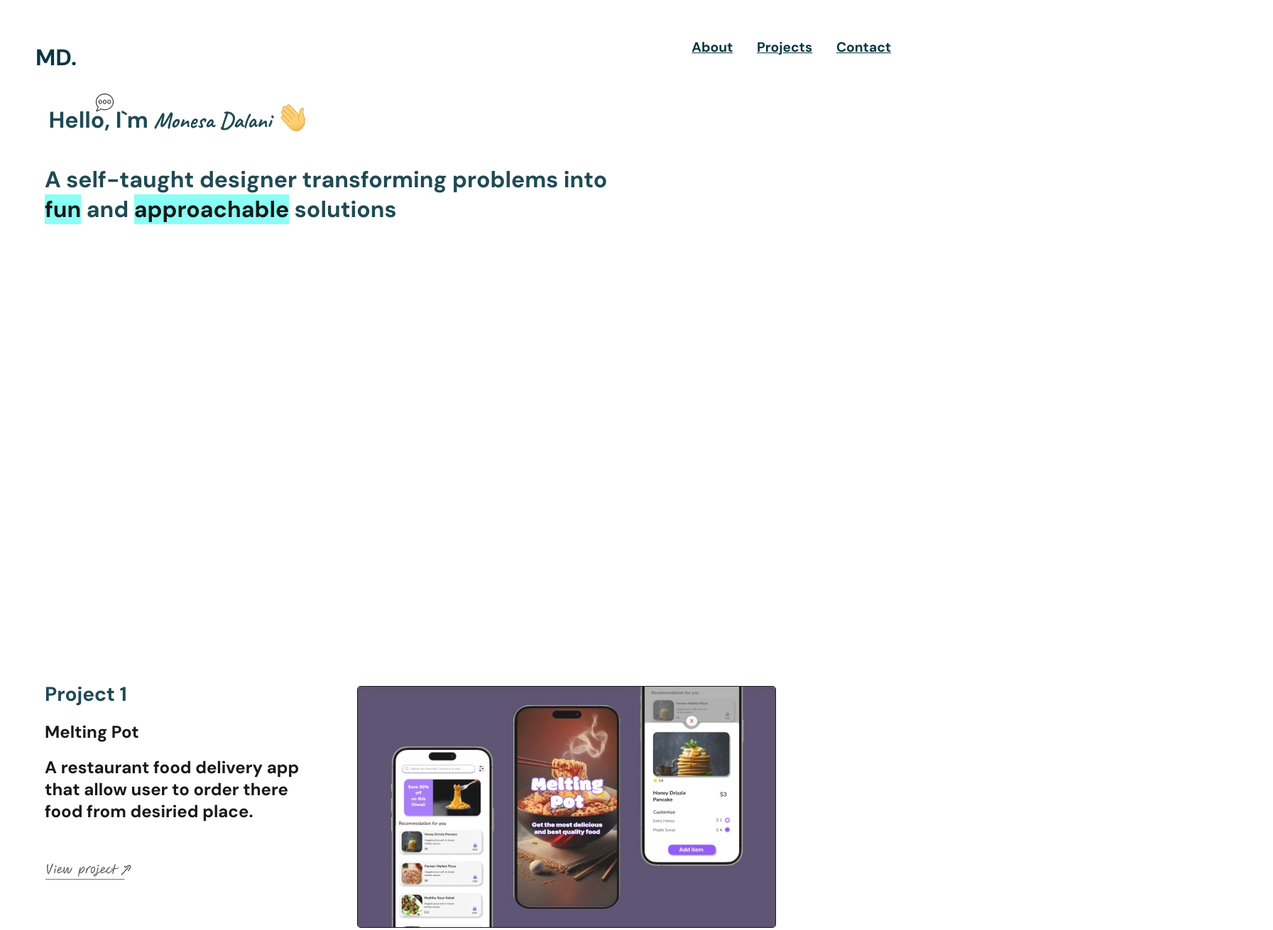
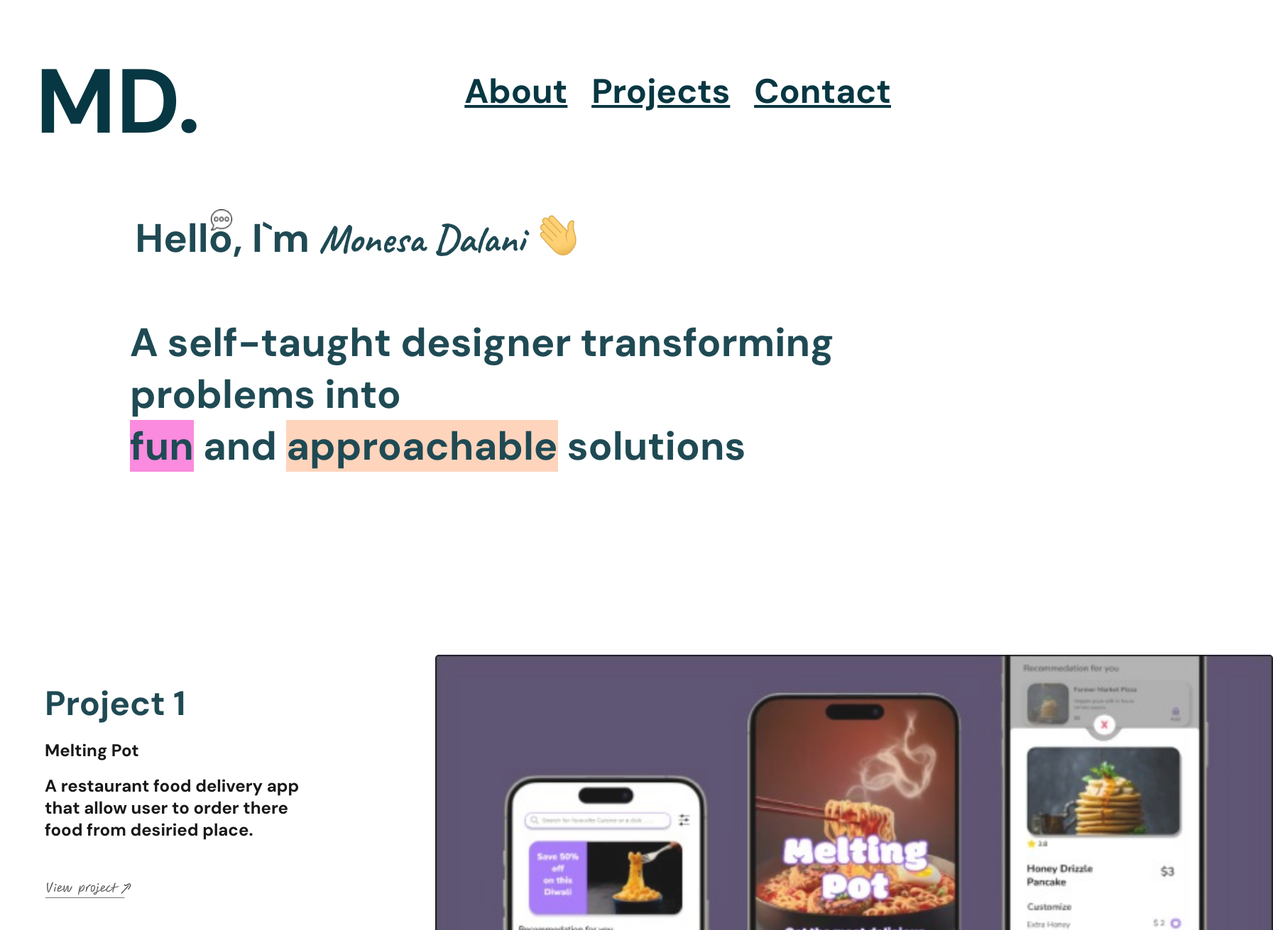
Before and after one commit to Nitin-Anil-Narang/UI-UX_Portfolio, a plain HTML site: page index.html in a window 1280 px wide. Shown: the top 1311 px of the page at 71% size, 1793 px wide, since content can reach past the window. Drawn offline with Linux system fonts and the light colour scheme.

Commit message:
changed the default page size compared to the browser

```diff
--- a/index.html
+++ b/index.html
@@ -20,7 +20,7 @@
   </header>
 
   <div class="mb_parallax_container" id="mb_parallax_one">
-    <div class="mb_parallax_overlay">
+    <div class="mb_parallax_overlay about" >
 
       <h1 class="h1-indent">
         <img  id="vector" src="/res/Vector.png" alt="">
@@ -30,17 +30,17 @@
       <br>
       <br>
       <h1 class="text-desc">
-        A self-taught designer transforming problems into <br><mark>fun</mark> and <mark>approachable</mark> solutions
+        A self-taught designer transforming problems into <br><mark>fun</mark> and <mark class="second">approachable</mark> solutions
       </h1>
 
     </div>
   </div>
 
   <div class="mb_parallax_container" id="mb_parallax_two">
-    <div class="mb_parallax_overlay" id="Project_1">
-      <h2>
+    <div class="mb_parallax_overlay" id="Project_1" class="Project_1">
+      <p class="pro_1">
         Project 1
-      </h2>
+      </p>
       <br>
       <p id="pro_1">
         Melting Pot </p>
@@ -60,11 +60,10 @@
   <div class="mb_parallax_container" id="mb_parallax_three">
     <div class="mb_parallax_overlay" id="Project_2">
       <h2>
-        Fit Me
-        Get fit on your terms with our all-in-one fitness app. workouts, expert guidance, and health monitoring.
-
-
+        2
       </h2>
+      <p id="pro_2">Fit Me</p>
+      <p>Get fit on your terms with our all-in-one fitness app. workouts, expert guidance, and health monitoring.</p>
     </div>
   </div>
 
--- a/style.css
+++ b/style.css
@@ -42,7 +42,7 @@ ins
 .h1-indent
 {
     position: relative;
-    left: -140px;
+    left: -185px;
     padding-top: 50px;
     text-indent: 1.5em;
 }
@@ -67,21 +67,29 @@ h2
     color: #073742;
 }
 
+p.pro_1
+{
+    padding-top: 10vh;
+    font-family: 'DM Sans';
+    color: #073742;
+    font-size: 48px;
+}
+
 #vector
 {
     position: relative;
-    top: -23px;
-    left: 98.5px;
-    width: 25px;
-    height: 25px;
+    top: -30px;
+    left: 150px;
+    width: 30px;
+    height: 30px;
 }
 
 #wave
 {
     position: relative;
     top: 5px;
-    width: 50px;
-    height: 50px;
+    width: 75px;
+    height: 75px;
 }
 .mb_parallax_container
 {
@@ -121,17 +129,24 @@ nav
     left: 140px;
 }
 
+div.about
+{
+    position: relative;
+    top:150px;
+    left:120px;
+    font-size: 28px;
+}
 .logo
 {
     padding-bottom: 50px;
-    font-size: 2em;
+    font-size: 8em;
     color: #073742;
 }
 
 .navigation >a
 {
 
-    font-size: 1.2em;
+    font-size: 3em;
     padding: 15px ;
     color:#073742;
 }
@@ -139,10 +154,10 @@ nav
 #hot_pot
 {
     position: relative;
-    left: 440px;
-    top: -280px;
-    width: 590px;
-    height: 341px;
+    left: 550px;
+    top: -350px;
+    width: 1180px;
+    height: 682px;
     border-radius: 5px;
 
 }
@@ -151,23 +166,43 @@ nav
     font-size: 24px;
 }
 
-mark {
+mark
+{
     -webkit-animation: 1.5s highlight 1.5s 1 normal forwards;
             animation: 1.5s highlight 1.5s 1 normal forwards;
+
+    font-family: 'DM Sans';
+    color: #073742;
     background-color: none;
-    background: linear-gradient(90deg, #7efff5 50%, rgba(255, 255, 255, 0) 50%);
+    background: linear-gradient(90deg, #fa7fdb 50%, rgba(255, 255, 255, 0) 50%);
     background-size: 200% 100%;
     background-position: 100% 0;
 }
 
-  @-webkit-keyframes highlight {
-    to {
+mark.second
+{
+    -webkit-animation: 1.5s highlight 1.5s 1 normal forwards;
+            animation: 1.5s highlight 1.5s 1 normal forwards;
+
+    font-family: 'DM Sans';
+    color: #073742;
+    background-color: none;
+    background: linear-gradient(90deg, #FFD0B5 50%, rgba(255, 255, 255, 0) 50%);
+    background-size: 200% 100%;
+    background-position: 100% 0;
+}
+
+@-webkit-keyframes highlight
+{
+to
+{
     background-position: 0 0;
 }
 }
 
 @keyframes highlight {
-    to {
+to
+{
     background-position: 0 0;
 }
 }
```
Lines whose indentation alone changed are shown as unchanged.
